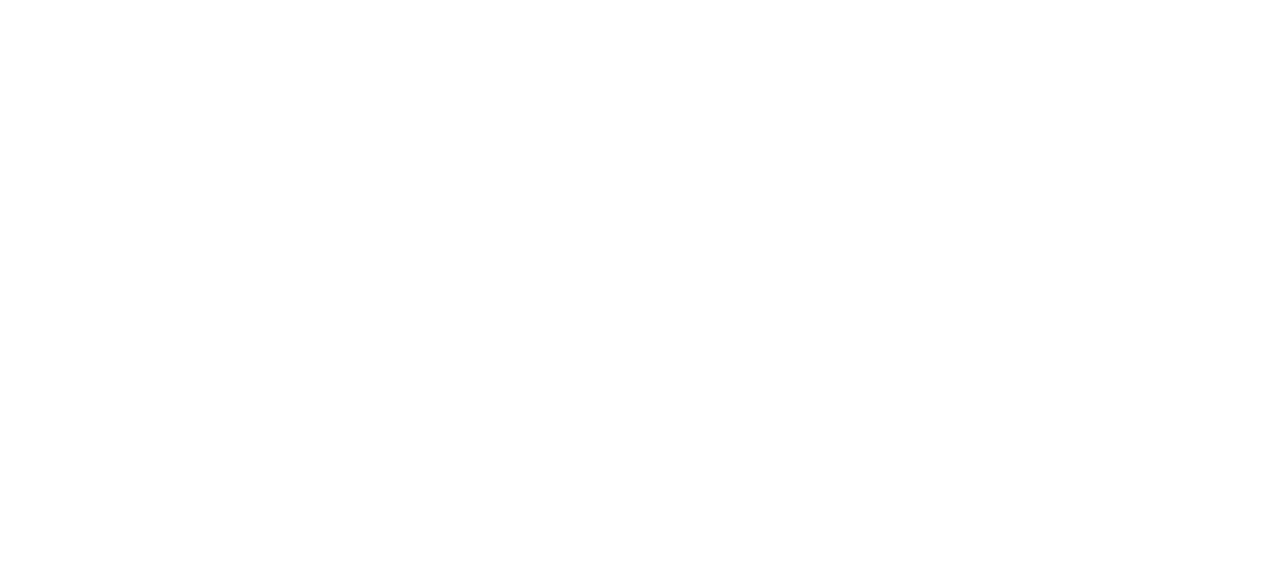
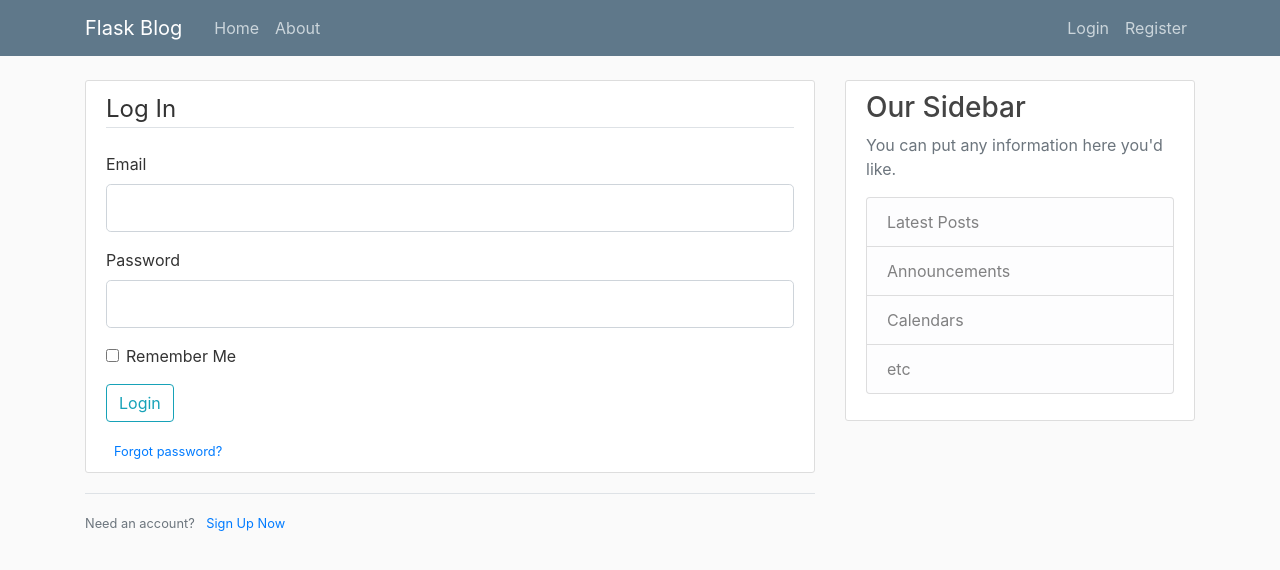
Before and after one commit to scrumpygeo/flask-blog, a Flask app: page /login in a window 1280 px wide. Before the commit the part shown is empty. Shown: the top 570 px of the page. Run offline with Flask 2, Linux system fonts and the light colour scheme; some libraries are stand-ins or nearby versions.

Commit message:
login validation

```diff
--- a/flaskblog.py
+++ b/flaskblog.py
@@ -41,9 +41,15 @@ def register():
     return render_template('register.html', title="Register", form=form)
 
 
-@app.route('/login')
+@app.route('/login', methods=['GET', 'POST'])
 def login():
     form = LoginForm()
+    if form.validate_on_submit():
+        if form.email.data == 'admin@blog.me' and form.password.data == '123456':
+            flash('You have been logged in!', 'success')
+            return redirect(url_for('home'))
+        else:
+            flash('Login unsuccessfull', 'danger')
     return render_template('login.html', title="Login", form=form)
 
 
--- a/templates/login.html
+++ b/templates/login.html
@@ -0,0 +1,52 @@
+{% extends "layout.html" %}
+{% block content %}
+    <div class="content-section">
+        <form action="" method="POST">
+            {{ form.hidden_tag() }}
+            <fieldset class="form-group">
+                <legend class="border-bottom mb-4">Log In</legend>
+                <div class="form-group">
+                    {{ form.email.label(class="form-control-label") }}
+                    {% if form.email.errors %}
+                        {{ form.email(class="form-control form-control-lg is-invalid") }}
+                        <div class="invalid-feedback">
+                            {% for error in form.email.errors %}
+                                <span>{{ error }}</span>
+                            {% endfor %}
+                        </div>
+                    {% else %}
+                        {{ form.email(class="form-control form-control-lg") }}
+                    {% endif %}
+                </div>
+                <div class="form-group">
+                    {{ form.password.label(class="form-control-label") }}
+                    {% if form.password.errors %}
+                        {{ form.password(class="form-control form-control-lg is-invalid") }}
+                        <div class="invalid-feedback">
+                            {% for error in form.password.errors %}
+                                <span>{{ error }}</span>
+                            {% endfor %}
+                        </div>
+                    {% else %}
+                        {{ form.password(class="form-control form-control-lg") }}
+                    {% endif %}
+                </div>
+                <div class="form-check">
+                    {{ form.remember(class="form-check-input") }}
+                    {{ form.remember.label(class="form-check-label") }}
+                </div>
+            </fieldset>
+            <div class="form-group">
+                {{ form.submit(class="btn btn-outline-info") }}
+            </div>
+            <small class="text-muted ml-2">
+                <a href="#">Forgot password?</a>
+            </small>
+        </form>
+    </div>
+    <div class="border-top pt-3">
+        <small class="text-muted">
+            Need an account? <a href="{{ url_for('register')}}" class="ml-2">Sign Up Now</a>
+        </small>
+    </div>
+{% endblock content %}
--- a/templates/register.html
+++ b/templates/register.html
@@ -58,10 +58,10 @@
                         {{ form.confirm_password(class="form-control form-control-lg") }}
                     {% endif %}
                 </div>
-                <div class="form-group">
-                    {{ form.submit(class="btn btn-outline-info") }}
-                </div>
             </fieldset>
+            <div class="form-group">
+                {{ form.submit(class="btn btn-outline-info") }}
+            </div>
         </form>
     </div>
     <div class="border-top pt-3">
```
